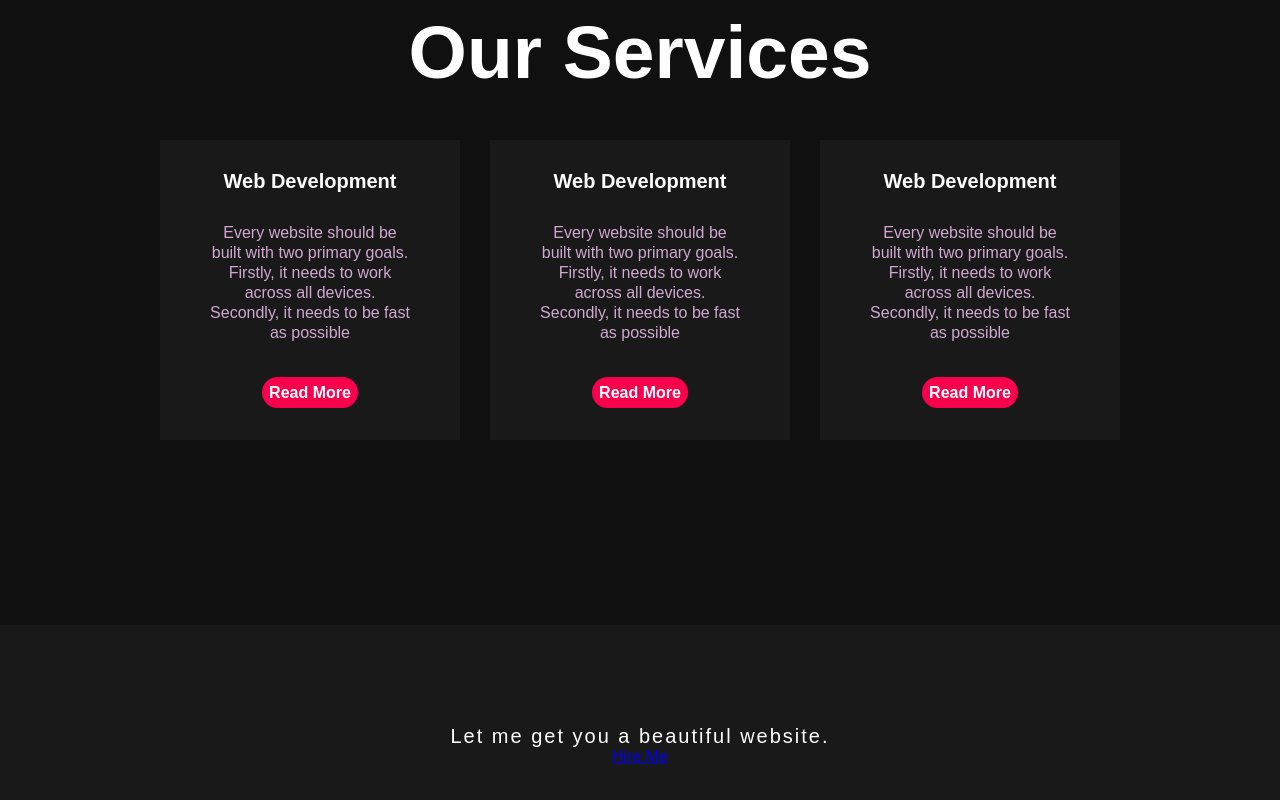
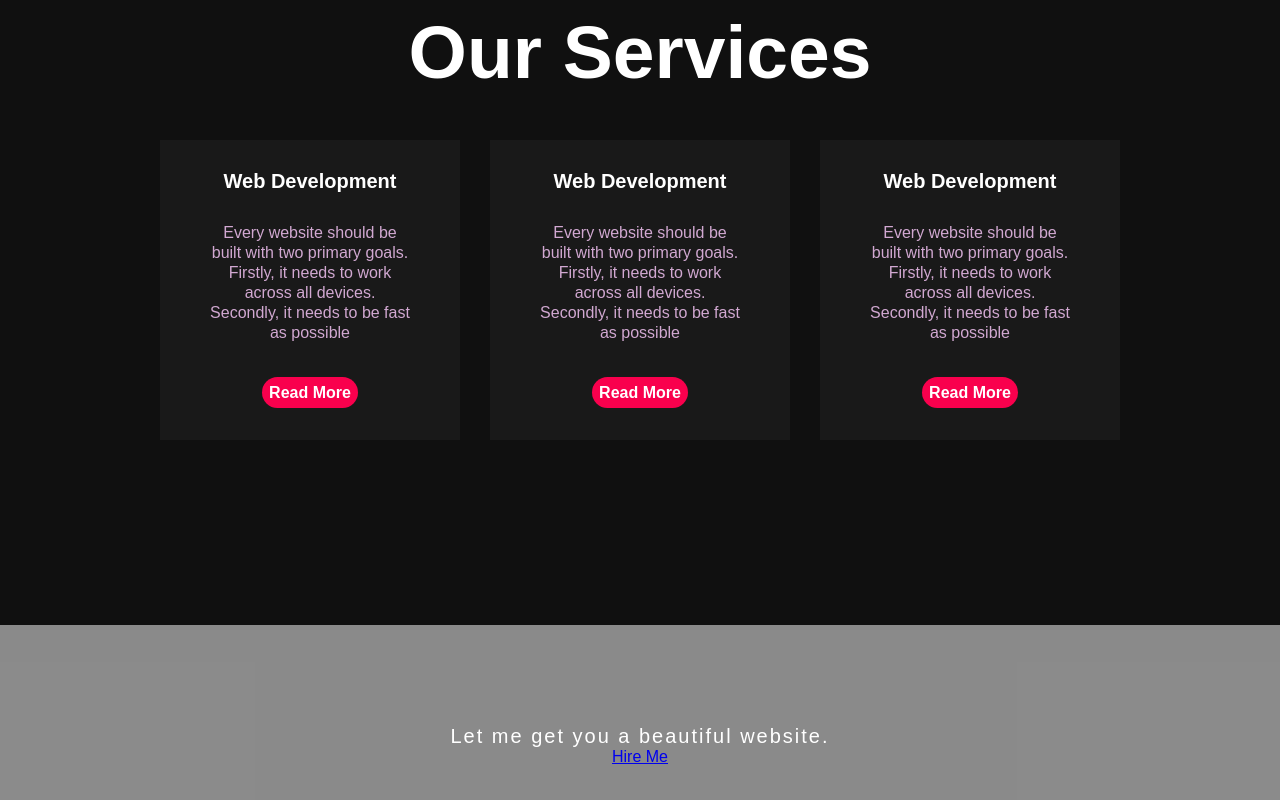
Before and after one commit to UlfathAraIslam/portfolio-1, a plain HTML site: page index.html in a window 1280 px wide. Shown: the part 1371-2171 px from the top of the page. Drawn offline with Linux system fonts and the light colour scheme.

Commit message:
contact-me color change

```diff
--- a/style.css
+++ b/style.css
@@ -206,7 +206,7 @@ right: 3px;
    cursor: pointer;
   }
   .contact-me{
-    background-color: #191919;
+    background-color: #19191981;
     text-align: center;
     padding: 100px;
   }
```
